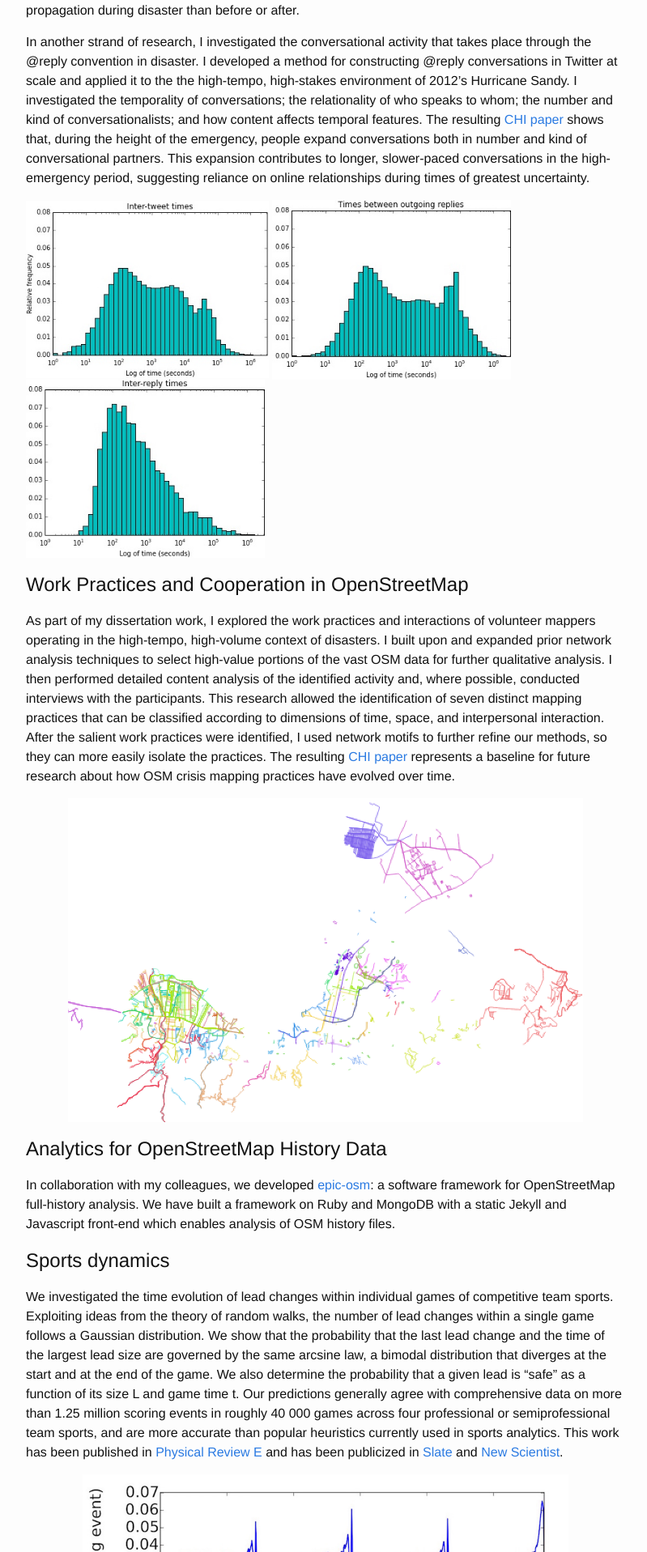
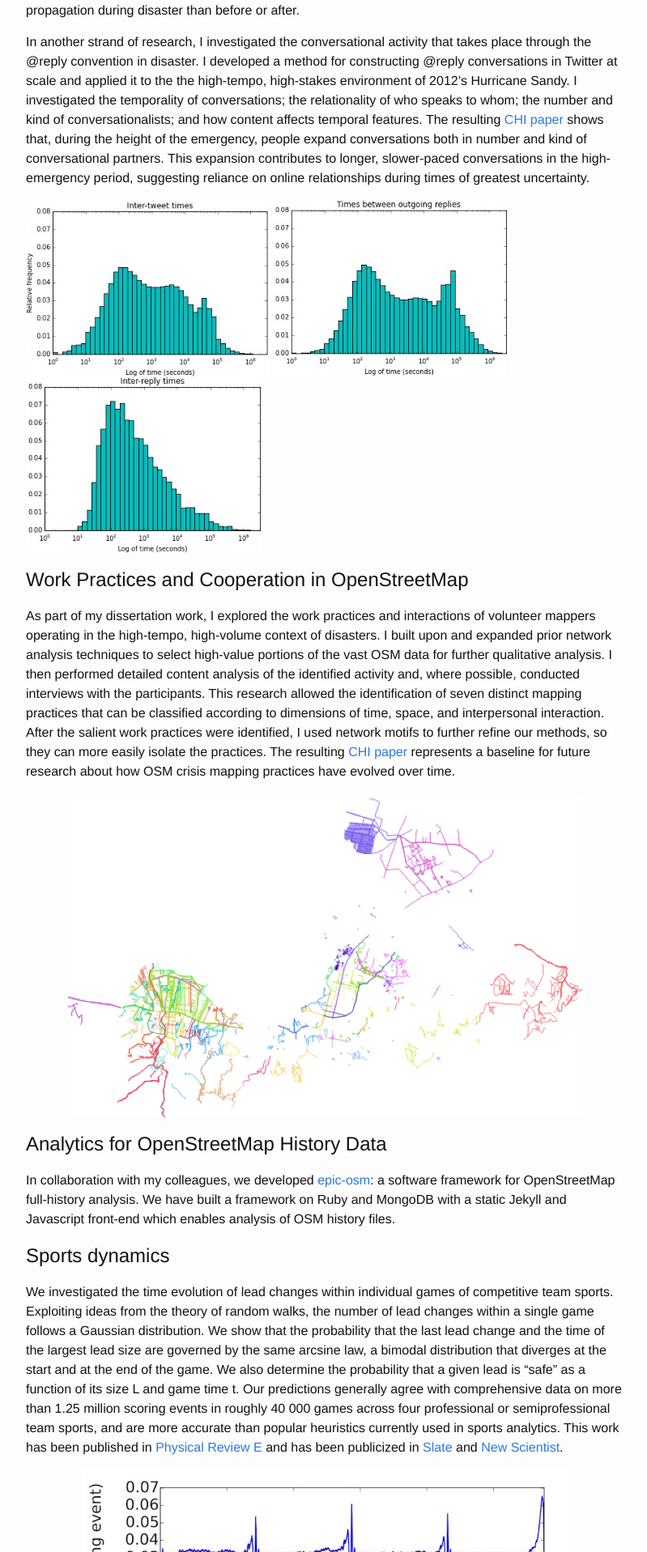
Before and after one commit to marinkala/marinkala.github.com, a Jekyll site: the page built from projects.md, in a window 1280 px wide. Shown: the part 1303-3220 px from the top of the page at 81% size, without its empty margins (238-1037 px from the left). Built offline with Jekyll 4.4.1, drawn with Linux system fonts in a browser that asks for light colours.

Commit message:
tweaking image size

```diff
--- a/projects.md
+++ b/projects.md
@@ -32,8 +32,8 @@ In another strand of research, I investigated the conversational activity that t
 
 <p float="left">
   <img src="/assets/intertweetTime.jpg" width="300" />
-  <img src="/assets/outReplyTime.jpg" width="295" />
-  <img src="/assets/InterreplyTime.jpg" width="295" />
+  <img src="/assets/outReplyTime.jpg" width="290" />
+  <img src="/assets/InterreplyTime.jpg" width="290" />
 </p>
 
 ## Work Practices and Cooperation in OpenStreetMap
```
